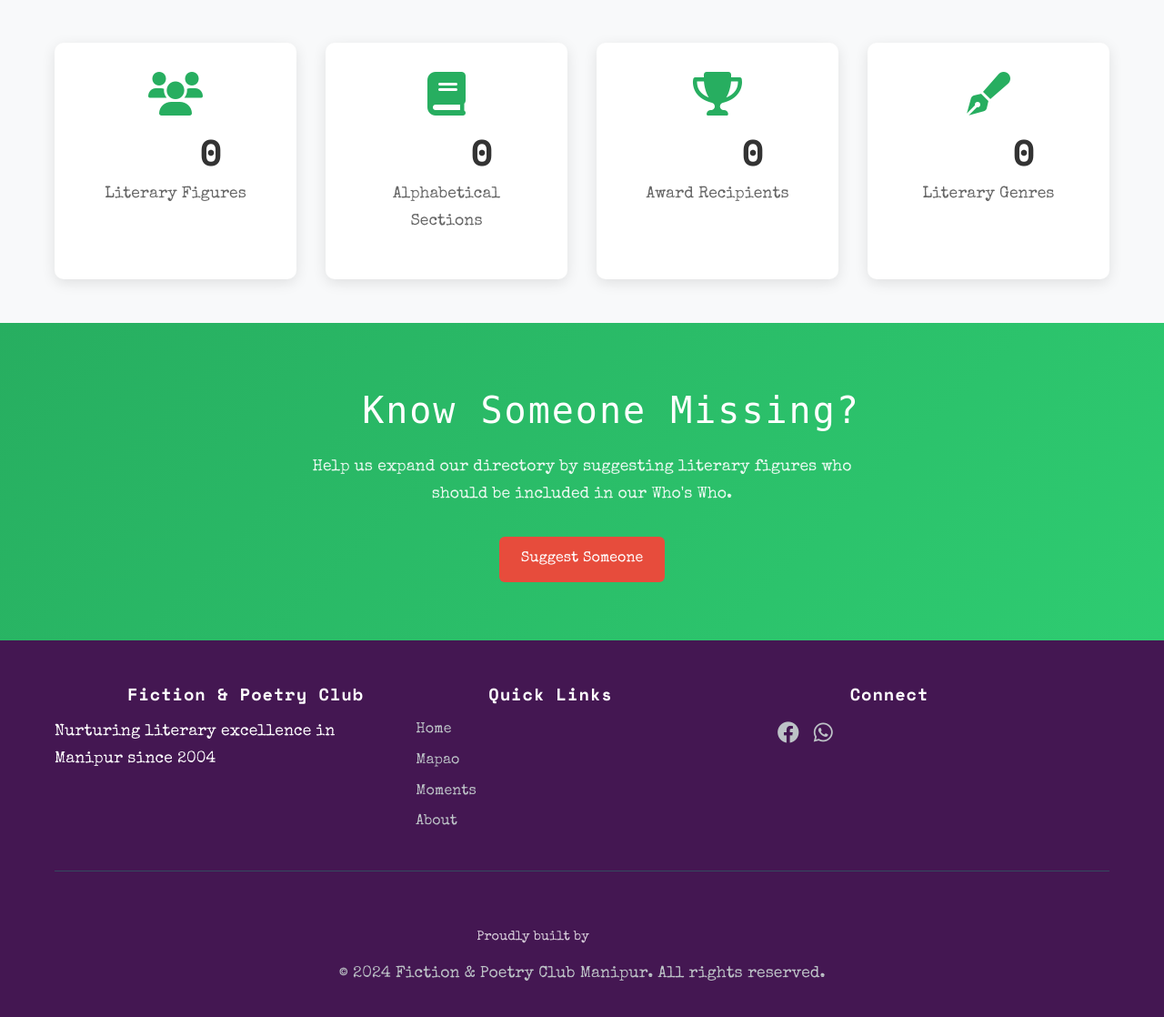
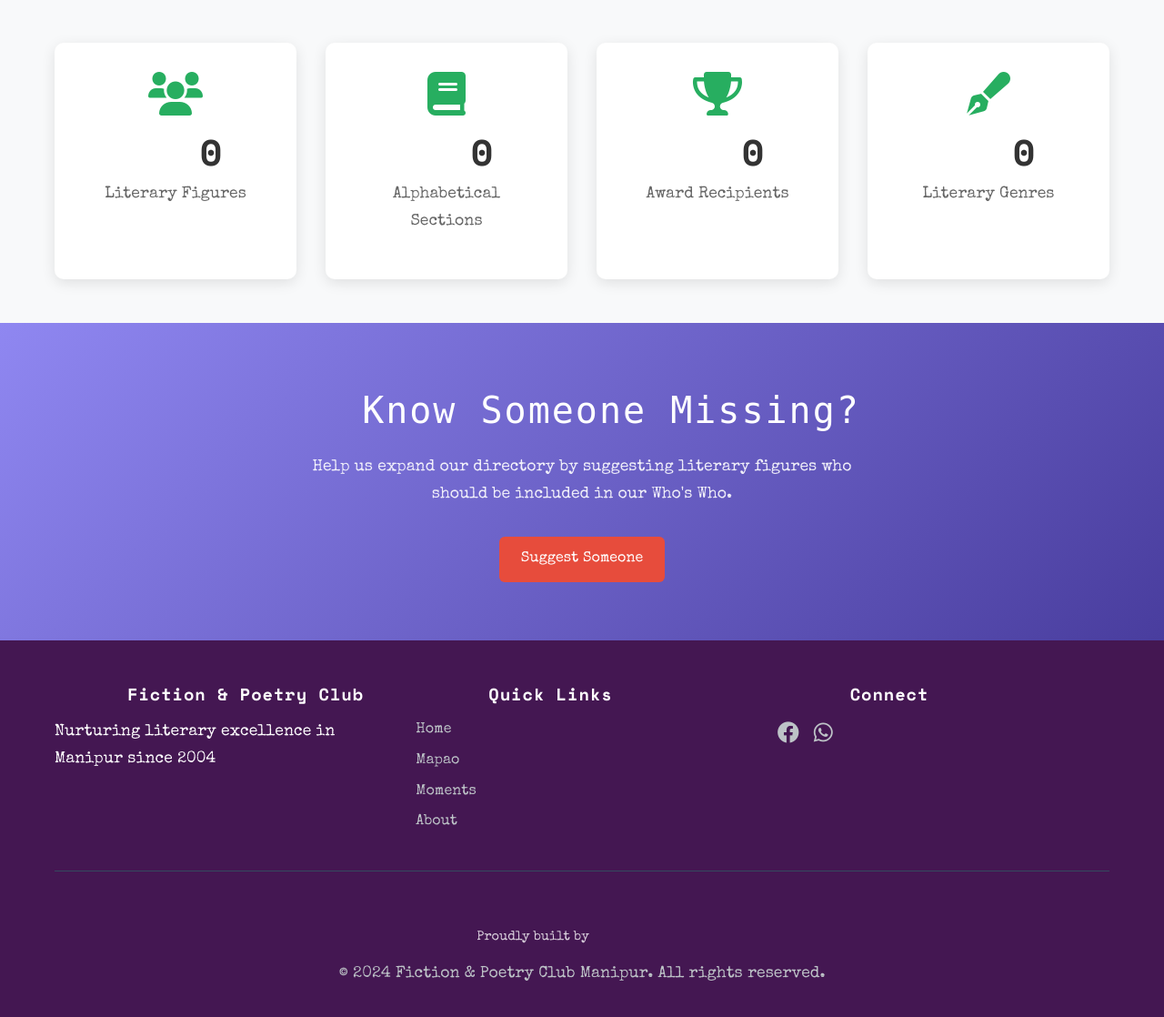
Before and after one commit to HVMS20929/fiction-and-poetry-club-website, a Flask app: page /whos-who in a window 1280 px wide. Shown: the part 1275-2393 px from the top of the page at 91% size. Run offline with Flask 3, Linux system fonts and the light colour scheme; some libraries are stand-ins or nearby versions; some web fonts are replaced; grey boxes are pictures that could not be loaded.

Commit message:
Fix whos-who page CTA section - change green background to purple to match other pages

```diff
--- a/static/style.css
+++ b/static/style.css
@@ -4062,7 +4062,7 @@ p {
 }
 
 .whos-who-cta {
-    background: linear-gradient(135deg, #27ae60 0%, #2ecc71 100%);
+    background: linear-gradient(135deg, #8F87F1 0%, #493D9E 100%);
     color: white;
     padding: 4rem 0;
     text-align: center;
```
